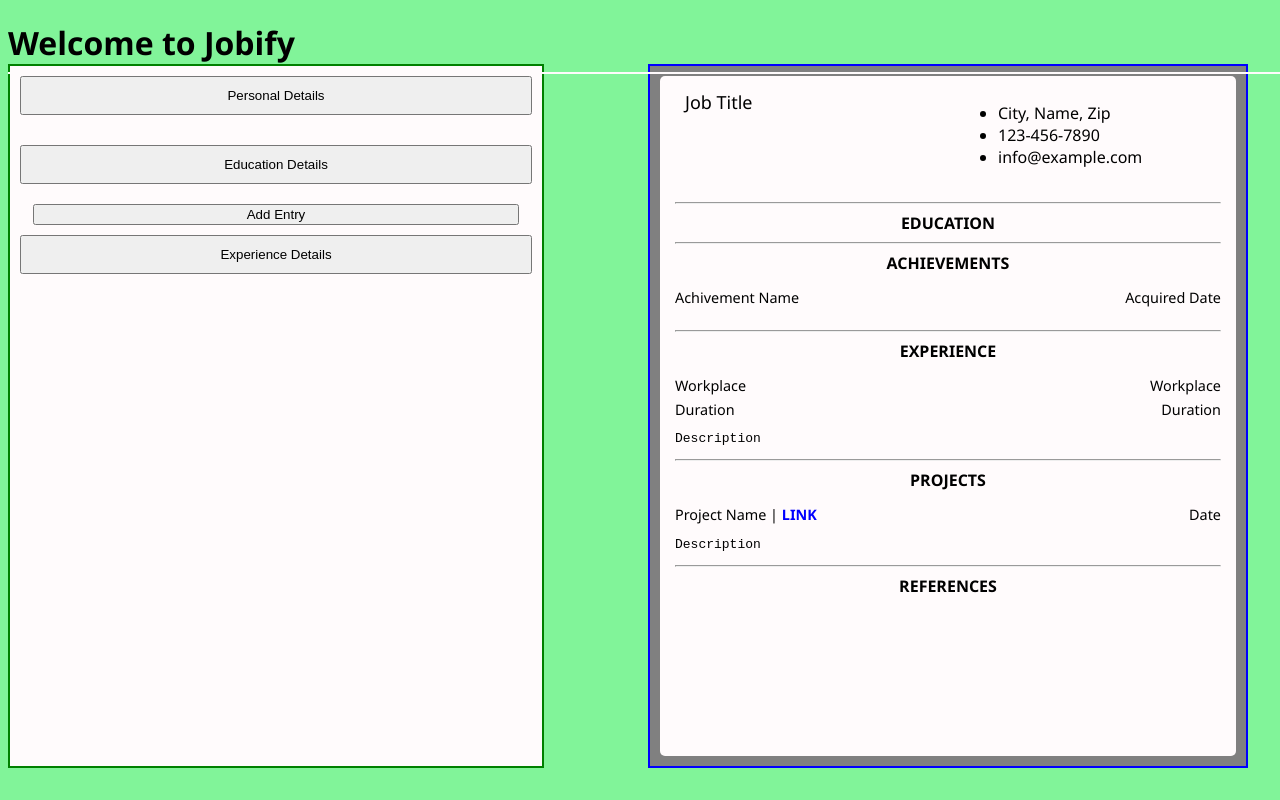
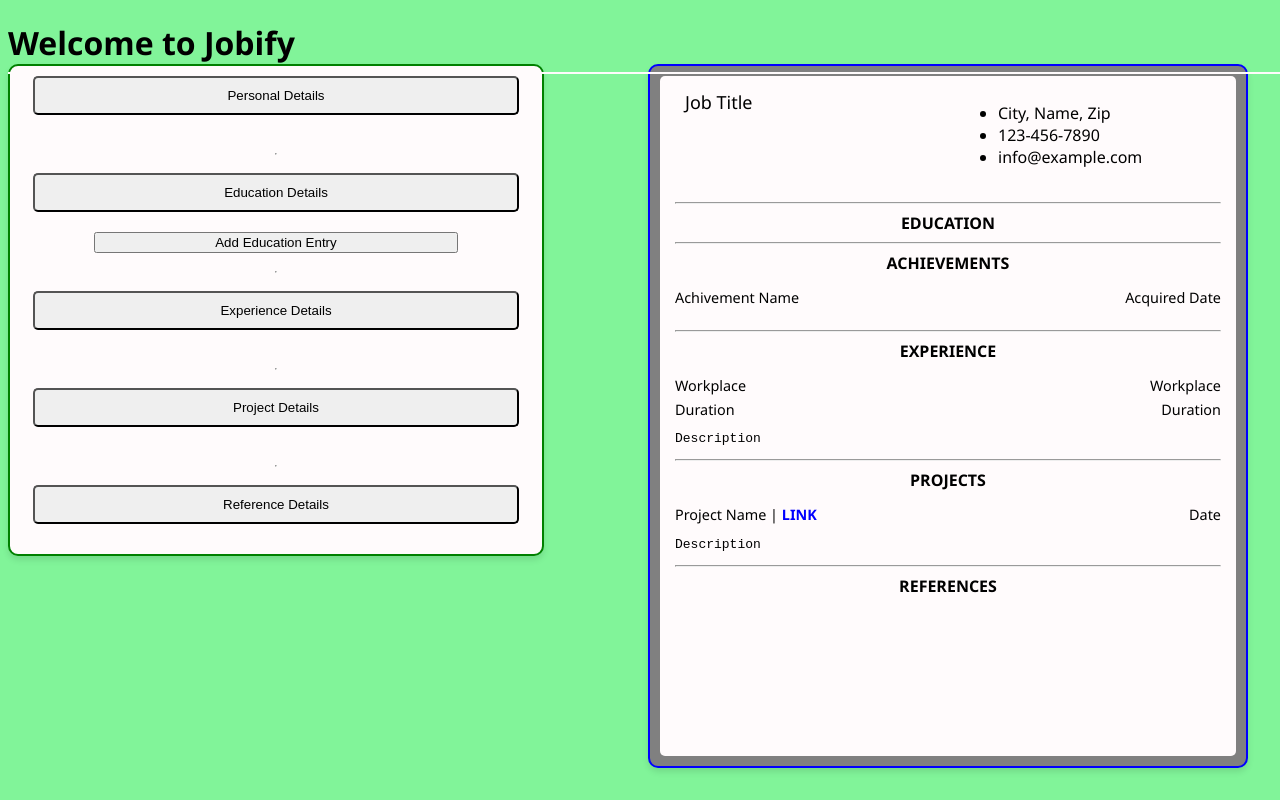
Before and after one commit to NtandoyenkosiZungu/base, a React (Vite) app: page / in a window 1280 px wide. Both pictures are taken after a click on the button "Education Details". Built offline with nearby package versions, Linux system fonts and the light colour scheme.

Commit message:
Removed unnecesssary repetition of code for the drop down functionality of my forms, and I remade the styles

```diff
--- a/src/Contexts/MainFunctionContext.tsx
+++ b/src/Contexts/MainFunctionContext.tsx
@@ -2,6 +2,8 @@
 import {EducationFunctionContextProvider } from "./EducationContext";
 import { PersonalDetailsContextProvider } from "./PersonalDetailsContext";
 import { ExperienceContextProvider } from "./ExperienceContext";
+import { ProjectContextProvider } from "./ProjectContext";
+import { ReferenceContextProvider } from "./ReferenceContext";
 
 
 const MainContext = createContext<any | undefined>(undefined);
@@ -16,7 +18,11 @@
             <PersonalDetailsContextProvider>
                 <EducationFunctionContextProvider>
                     <ExperienceContextProvider>
-                        {children}
+                        <ProjectContextProvider>
+                            <ReferenceContextProvider>
+                                {children}
+                            </ReferenceContextProvider>
+                        </ProjectContextProvider>
                     </ExperienceContextProvider>
                 </EducationFunctionContextProvider>
             </PersonalDetailsContextProvider>
--- a/src/Contexts/ReferenceContext.tsx
+++ b/src/Contexts/ReferenceContext.tsx
@@ -5,8 +5,8 @@
 }
 
 export interface ReferenceEntry {
-    employer: string;
-    position: string;
+    reference: string;
+    role: string;
     workplace: string;
     phone: string
     email: string;
@@ -28,8 +28,8 @@
         setReferenceEntries([
             ...referenceEntries,
             {
-                employer:'',
-                position:'',
+                reference:'',
+                role:'',
                 workplace:'',
                 phone:'',
                 email:'',
--- a/src/assets/styles/detail-form.css
+++ b/src/assets/styles/detail-form.css
@@ -2,22 +2,46 @@
     INPUT FORM STYLES
 */
 
+button.btn-add-entry {
+    width: 75%;
+    align-self: center;
+    cursor: pointer;
+    transition: background-color 0.3s ease;
+}
+
+button.btn-add-entry:hover {
+    background-color: #d3d3d3;
+}
+
 div.input-form {
     padding: 10px;
     width: 40%;
-    height: 85%;
+    max-height: 85%;
     border: 2px solid green;
     background-color: #FFFBFC;
     position: fixed;
     top: 0;
     margin-top: 5%;
-    overflow: hidden;
-    overflow-y: scroll;
+    overflow-y: auto;
 
     display: flex;
+    align-items: center;
     flex-direction: column;
     gap: 10px;
 
+    box-shadow: 0 4px 6px rgba(0, 0, 0, 0.1);
+    border-radius: 10px;
+}
+
+@media (max-width: 768px) {
+    div.input-form {
+        width: 90%;
+        margin-left: 5%;
+    }
+}
+
+div.dropdown {
+    width: 95%;
 }
 
 div.dropdown-content {
@@ -25,26 +49,38 @@
     display: grid;
     grid-template-columns: 48% 48%;
     gap: 4%;
-    overflow: hidden;
+    overflow-x: hidden;
+    overflow-y: auto;
     max-height: 0;
-
-    transition: all 0.6s ease;
-    overflow:auto;
+    opacity: 0;
+    transition: max-height 0.6s ease, opacity 0.6s ease;
 }
 
 div.input-form div.dropdown-content.show {
-    max-height: 270px;
+    max-height: 500px;
+    opacity: 1;
 }
-
-
 
 div.dropdown > button {
     width: 100%;
     padding: 10px;
+    cursor: pointer;
+    transition: background-color 0.3s ease;
+    border-radius: 5px;
+}
+
+div.dropdown > button:hover {
+    background-color: #f0f0f0;
 }
 
 button.add-entry {
-    height: 10px;
+    height: 40px;
+    cursor: pointer;
+    transition: background-color 0.3s ease;
+}
+
+button.add-entry:hover {
+    background-color: #e0e0e0;
 }
 
 div.btn-container {
@@ -53,16 +89,17 @@
 
     display: grid;
     grid-template-columns: 80% 20%;
-    margin-left: -2%;
+    align-items: center;
 }
 
 div.btn-container > button {
     width: 100%;
     padding: 10px;
-    overflow: hidden;
+    cursor: pointer;
+    transition: background-color 0.3s ease;
 }
 
-div.btn-container > button.btn-delete{
+div.btn-container > button.btn-delete {
     background-color: red;
     border: 3px solid blueviolet;
     border-top-right-radius: 5px;
@@ -71,14 +108,18 @@
     font-weight: bold;
     color: white;
     cursor: pointer;
+    transition: background-color 0.3s ease, transform 0.2s ease;
+}
 
+div.btn-container > button.btn-delete:hover {
+    background-color: darkred;
+    transform: scale(1.05);
 }
 
 div.input-form span {
     display: flex;
     flex-direction: column;
 }
-
 
 /*
     OUTPUT FORM STYLES
@@ -94,9 +135,21 @@
     top: 0;
     margin-top: 5%;
     margin-left: 50%;
-    overflow-y: scroll;
+    overflow-y: auto;
+
+    box-shadow: 0 4px 6px rgba(0, 0, 0, 0.1);
+    border-radius: 10px;
+}
+
+@media (max-width: 768px) {
+    div.output-form {
+        width: 90%;
+        margin: 5% auto;
+    }
 }
 
 div.resume {
     background-color: #FFFBFC;
+    padding: 10px;
+    border-radius: 5px;
 }
--- a/src/components/Forms/SubFormComponents.tsx
+++ b/src/components/Forms/SubFormComponents.tsx
@@ -2,6 +2,63 @@
 import { EducationEntry } from "../../Contexts/EducationContext";
 import { ExperienceEntry } from "../../Contexts/ExperienceContext";
 import { ProjectEntry } from "../../Contexts/ProjectContext";
+import {ReferenceEntry } from "../../Contexts/ReferenceContext";
+
+
+
+
+interface DropdownProps {
+  title: string;
+  children: React.ReactNode;
+}
+
+export const Dropdown: React.FC<DropdownProps> = ({ title, children }) => {
+  const [isOpen, setIsOpen] = useState<boolean>(false);
+
+  const toggleDropdown = () => {
+    setIsOpen(!isOpen);
+  };
+
+  return (
+    <div className="dropdown">
+      <button onClick={toggleDropdown}>{title}</button>
+      <div className={`dropdown-content ${isOpen ? "show" : ""}`} style={{ display: "flex", flexDirection: "column", gap: "20px" }}>
+        {children}
+      </div>
+    </div>
+  );
+};
+
+interface DropdownContentProps {
+  title: string;
+  index: number;
+  removeEntry: (index: number)=> void
+  children: React.ReactNode;
+
+}
+
+const DropdownContent: React.FC<DropdownContentProps> = ({ title, children, index, removeEntry }) =>{
+  const [isOpen, setIsOpen] = useState<boolean>(false);
+
+  const toggleDropdown = () => {
+    setIsOpen(!isOpen);
+  };
+
+  return (
+    <div className="dropdown" style={{alignSelf: 'center'}}>
+      <div className="btn-container">
+        <button onClick={toggleDropdown}>{title}</button>
+        <button className="btn-delete" onClick={()=>{ if (window.confirm("Are you sure you want to remove this entry?")) removeEntry(index) }} >
+          Delete
+        </button>
+      </div>
+      <div className={`dropdown-content ${isOpen ? "show" : ""}`}>
+        {children}
+      </div>
+    </div>
+  );
+}
+
 
 interface educationProps {
   institution: string;
@@ -17,20 +74,8 @@
 }
 
 export const Education: React.FC<educationProps> = ({institution, location, level, field, start_date, end_date, index, updateEducationEntry, removeEducationEntry}) => {
-    const [isOpen, setIsOpen] = useState<boolean>(false);
-
   return (
-
-    <div className="dropdown" style={{width:'95%'}}>
-      <div className="btn-container">
-        <button onClick={()=> setIsOpen(!isOpen)}>
-          {institution.length > 0 ? institution: 'Institution Name'}
-        </button>
-        <button className="btn-delete" onClick={()=> removeEducationEntry(index)}>
-          Remove
-        </button>
-      </div>
-      <div className={`dropdown-content ${isOpen ? "show" : ""}`} style={{display:'grid', gridTemplateColumns: '45% 45%', gap: '10%', height: '200%'}}>
+      <DropdownContent title={institution.length > 0 ? institution : 'Institution'} index={index} removeEntry={removeEducationEntry}>
         <span>
           <label htmlFor="institution">Institution</label>
           <input type="text" name="institution" id="institution"  value={institution} onChange={(e)=> updateEducationEntry(index, 'institution', e.target.value)}/>
@@ -55,14 +100,9 @@
           <label htmlFor="end-date">End Date</label>
           <input type="text" name="end-date" id="end-date" value={end_date} onChange={(e)=> updateEducationEntry(index, 'end_date', e.target.value)}/>
         </span>
-        <button onClick={()=> setIsOpen(false)}>
-          Close
-        </button>
-      </div>
-    </div>
+      </DropdownContent>
   );
 };
-
 
 interface experienceProps {
   workplace: string;
@@ -77,15 +117,8 @@
 }
 
 export const Experience : React.FC<experienceProps> =({workplace, role, startDate, endDate, index, updateExperience, removeExperience}) => {
-  const [isOpen, setIsOpen] = useState<boolean>();
-
   return (
-    <div className="dropdown" style={{width: '95%'}}>
-      <div className="btn-container">
-        <button onClick={()=> setIsOpen(!isOpen)}>{workplace.length > 0 ? workplace: 'Workplace'}</button>
-        <button className="btn-delete" onClick={()=> removeExperience(index)}>Delete</button>
-      </div>
-      <div className={`dropdown-content ${isOpen ? "show" : ""}`} style={{display:'grid', gridTemplateColumns: '45% 45%', gap: '10%', height: '200%'}}>
+    <DropdownContent title={workplace.length > 0? workplace : 'Company'} index={index} removeEntry={removeExperience}>
       <span>
         <label htmlFor="workplace">Workplace</label>
         <input type="text" name="workplace" id="workplace" value={workplace} onChange={(e)=> updateExperience(index, 'workplace', e.target.value)}/>
@@ -102,19 +135,14 @@
         <label htmlFor="end-date">End Date</label>
         <input type="text" name="end-date" id="end-date" value={endDate} onChange={(e)=> updateExperience(index, 'endDate', e.target.value)}/>
       </span>
-          <button onClick={()=> setIsOpen(false)}>
-            Close
-          </button>
-      </div>
-
-    </div>
+    </DropdownContent>
   )
 }
 
 interface ProjectProps {
   project: string;
   link: string;
-  tools: string;
+  tools: string[];
   description: string;
   index: number;
 
@@ -123,20 +151,8 @@
 }
 
 export const Project : React.FC<ProjectProps> = ({project, link, tools, description, index, updateProjectEntry, removeProjectEntry}) => {
-  const [isOpen, setIsOpen] = useState<boolean>();
-
   return (
-    <div className="dropdown">
-      <div className="btn-container">
-        <button onClick={()=> setIsOpen(!isOpen)}>{
-          project.length > 0 ? project : 'Project Name'}
-        </button>
-        <button onClick={()=> removeProjectEntry}>
-          Remove Entry
-        </button>
-      </div>
-      <div className={`dropdown-content ${isOpen ? "show" : ""}`} style={{display:'grid', gridTemplateColumns: '45% 45%', gap: '10%', height: '200%'}}>
-        <span>
+    <DropdownContent title={project.length > 0? project : 'Project Name'} index={index} removeEntry={removeProjectEntry}>
       <span>
         <label htmlFor="project-name">Project Name</label>
         <input type="text" name="project-name" id="project-name" value={project} onChange={(e)=> updateProjectEntry(index, 'project', e.target.value)}/>
@@ -144,7 +160,6 @@
       <span>
         <label htmlFor="project-link">Project Link</label>
         <input type="text" name="project-link" id="project-link" value={link} onChange={(e)=> updateProjectEntry(index, 'link', e.target.value)}/>
-          </span>
       </span>
       <span>
         <label htmlFor="project-tools">Tools Used</label>
@@ -154,10 +169,47 @@
         <label htmlFor="project-description">Project Description</label>
         <textarea name="project-description" id="project-description" value={description} onChange={(e)=> updateProjectEntry(index, 'description', e.target.value)}/>
       </span>
-        <button onClick={()=> setIsOpen(false)}>
-          Close
-        </button>
-      </div>
-    </div>
+    </DropdownContent>
   )
 }
+
+
+interface ReferenceProps {
+  reference: string;
+  role: string;
+  workplace: string;
+  email: string;
+  phone: string;
+  index: number;
+
+  updateReferenceEntry: (index : number, field: keyof ReferenceEntry, value: string) => void;
+  removeReferenceEntry: (index : number) => void;
+}
+
+export const References : React.FC<ReferenceProps> = ({reference, role, workplace, email, phone, index, updateReferenceEntry, removeReferenceEntry}) => {
+
+  return (
+    <DropdownContent title={reference.length > 0? reference : 'Reference Name'} index={index} removeEntry={removeReferenceEntry}>
+      <span>
+        <label htmlFor="reference-name">Reference Name</label>
+        <input type="text" name="reference-name" id="reference-name" value={reference} onChange={(e)=> updateReferenceEntry(index,'reference', e.target.value)}/>
+      </span>
+      <span>
+        <label htmlFor="reference-role">Role</label>
+        <input type="text" name="reference-role" id="reference-role" value={role} onChange={(e)=> updateReferenceEntry(index, 'role', e.target.value)}/>
+      </span>
+      <span>
+        <label htmlFor="reference-workplace">Workplace</label>
+        <input type="text" name="reference-workplace" id="reference-workplace" value={workplace} onChange={(e)=> updateReferenceEntry(index, 'workplace', e.target.value)}/>
+      </span>
+      <span>
+        <label htmlFor="reference-email">Email</label>
+        <input type="text" name="reference-email" id="reference-email" value={email} onChange={(e)=> updateReferenceEntry(index, 'email', e.target.value)}/>
+      </span>
+      <span>
+        <label htmlFor="reference-phone">Phone</label>
+        <input type="text" name="reference-phone" id="reference-phone" value={phone} onChange={(e)=> updateReferenceEntry(index, 'phone', e.target.value)}/>
+      </span>
+    </DropdownContent>
+  )
+}
--- a/src/components/Forms/SubForms.tsx
+++ b/src/components/Forms/SubForms.tsx
@@ -2,11 +2,12 @@
 import { PersonalDetailsContext } from "../../Contexts/PersonalDetailsContext";
 import {EducationFunctionContext} from "../../Contexts/EducationContext";
 import { ExperienceContext } from "../../Contexts/ExperienceContext";
-import { Education, Experience } from "./SubFormComponents";
+import { Education, Experience, Project, References, Dropdown } from "./SubFormComponents";
+import { ProjectContext } from "../../Contexts/ProjectContext";
+import { ReferenceContext } from "../../Contexts/ReferenceContext";
 
 
 export const EducationDetails: React.FC = () => {
-  const [isOpen, setIsOpen] = useState<boolean>(false);
 
   // Retrieve the education functions context
   const func_context = useContext(EducationFunctionContext);
@@ -15,33 +16,26 @@
 
   const { educationEntries, updateEducationEntry, removeEducationEntry, addEducationEntry } = func_context;
 
-  const toggleDropdown = () => {
-    setIsOpen(!isOpen);
-  };
-
   return (
-    <div className="dropdown">
-      <button onClick={toggleDropdown}>Education Details</button>
-      <div className={`dropdown-content ${isOpen ? "show" : ""}`} style={{ display: "flex", flexDirection: "column", justifyContent: "center", alignItems: "center", gap: "20px" }}>
-        {educationEntries.map((entry, index) => (
+    <Dropdown title="Education Details">
+        {
+          educationEntries.map((entry, index) => (
             <Education
               key={index}
-            index={index}  // Pass index to handle updates
               institution={entry.institution}
               location={entry.location}
               level={entry.level}
               field={entry.field}
               start_date={entry.start_date}
               end_date={entry.end_date}
-            updateEducationEntry={updateEducationEntry}  // Pass function to handle updates
-            removeEducationEntry={removeEducationEntry}  // Pass function to handle deletion
+              index={index}
+              updateEducationEntry={updateEducationEntry}
+              removeEducationEntry={removeEducationEntry}
             />
-        ))}
-        <button className="add-enty" style={{ width: "95%" }} onClick={addEducationEntry}>
-          Add Entry
-        </button>
-      </div>
-    </div>
+          ))
+        }
+        <button className="btn-add-entry" onClick={addEducationEntry}>Add Education Entry</button>
+    </Dropdown>
   );
 };
 export const PersonalDetails: React.FC = () => {
@@ -63,7 +57,7 @@
   return (
     <>
       <div className="dropdown">
-        <button onClick={toogleDropdown}>Personal Details</button>
+        <button className="btn-add-entry" onClick={toogleDropdown}>Personal Details</button>
         <div className={`dropdown-content ${isOpen ? "show" : ""}`}>
           <span>
             <label htmlFor="name">Name</label>
@@ -95,8 +89,6 @@
   );
 }
 export const ExperienceDetails: React.FC = () => {
-  const [isOpen, setIsOpen] = useState<boolean>(false);
-
   const context = useContext(ExperienceContext);
 
   if(!context){
@@ -106,13 +98,8 @@
 
   const {experienceEntries, updateExperienceEntry, removeExperienceEntry, addExperienceEntry} = context;
 
-  const toogleDropdown = () =>{
-    setIsOpen(!isOpen);
-  }
   return (
-    <div className="dropdown">
-      <button onClick={toogleDropdown}>Experience Details</button>
-      <div className={`dropdown-content ${isOpen ? "show" : ""}`} style={{ display: "flex", flexDirection: "column", justifyContent: "center", alignItems: "center", gap: "20px" }}>
+    <Dropdown title="Experience Details">
       {
         experienceEntries.map((entry, index)=>
           <Experience
@@ -120,19 +107,72 @@
             index={index}
             workplace={entry.workplace}
             role={entry.role}
-              startDate={entry.role}
+            startDate={entry.startDate}
             endDate={entry.endDate}
             description={entry.description}
-
+            updateExperience={updateExperienceEntry}
             removeExperience={removeExperienceEntry}
-              updateExperience={updateExperienceEntry}
           />
         )
       }
-        <button className="add-enty" onClick={addExperienceEntry} style={{width: '95%'}}>
-          Add Entry
-        </button>
-      </div>
-    </div>
+      <button className="btn-add-entry" onClick={addExperienceEntry}>Add Experience Entry</button>
+    </Dropdown>
   )
 }
+
+
+export const ProjectDetails : React.FC = () => {
+  const context = useContext(ProjectContext);
+
+  if (!context) return null;
+  const {projectEntries, updateProjectEntry, removeProjectEntry, addProjectEntry} = context;
+
+  return (
+    <Dropdown title="Project Details">
+      {
+        projectEntries.map((entry, index)=>
+          <Project
+            key={index}
+            index={index}
+            project={entry.project}
+            link={entry.link}
+            description={entry.description}
+            tools={entry.tools}
+            updateProjectEntry={updateProjectEntry}
+            removeProjectEntry={removeProjectEntry}
+          />
+        )
+      }
+      <button className="btn-add-entry" onClick={addProjectEntry}>Add Project Entry</button>
+    </Dropdown>
+  )
+}
+
+export const ReferenceDetails : React.FC = () => {
+
+  const context = useContext(ReferenceContext);
+
+  if (!context) return null;
+  const {referenceEntries, addReferenceEntry, updateReferenceEntry, removeReferenceEntry} = context;
+
+  return (
+    <Dropdown title="Reference Details">
+      {
+        referenceEntries.map((entry, index)=>
+          <References
+            key={index}
+            index={index}
+            reference={entry.reference}
+            role={entry.role}
+            workplace={entry.workplace}
+            phone={entry.phone}
+            email={entry.email}
+            updateReferenceEntry={updateReferenceEntry}
+            removeReferenceEntry={removeReferenceEntry}
+          />
+        )
+      }
+      <button className="btn-add-entry"  onClick={addReferenceEntry} style={{width: '95%', alignSelf: 'center'}}>Add Reference Entry</button>
+    </Dropdown>
+  )
+}
--- a/src/components/Forms/detailForm.tsx
+++ b/src/components/Forms/detailForm.tsx
@@ -1,5 +1,5 @@
 import '../../assets/styles/detail-form.css';
-import { EducationDetails, PersonalDetails, ExperienceDetails } from './SubForms';
+import { EducationDetails, PersonalDetails, ExperienceDetails, ProjectDetails, ReferenceDetails } from './SubForms';
 
 import { TemplateOne } from '../Templates/TemplateOne';
 import { MainContextProvider } from '../../Contexts/MainFunctionContext';
@@ -10,8 +10,14 @@
       <MainContextProvider>
         <div className='input-form'>
           <PersonalDetails />
+          <hr />
           <EducationDetails />
+          <hr />
           <ExperienceDetails />
+          <hr />
+          <ProjectDetails />
+          <hr />
+          <ReferenceDetails />
         </div>
 
         <div className='output-form'>
```
Lines whose indentation alone changed are shown as unchanged.
